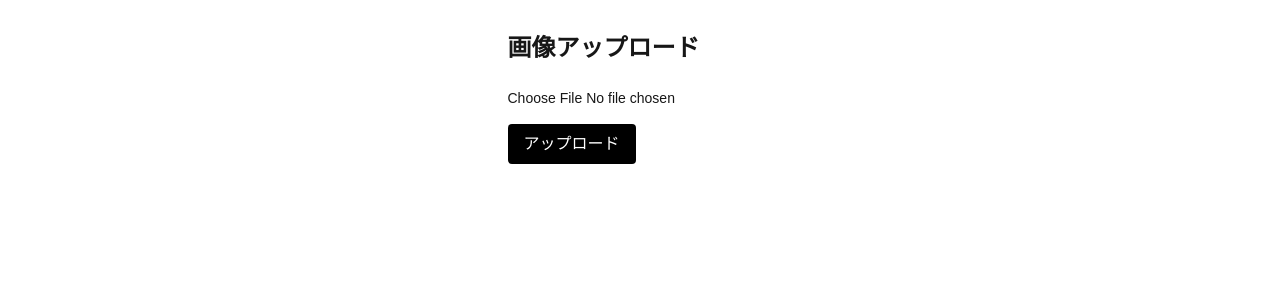
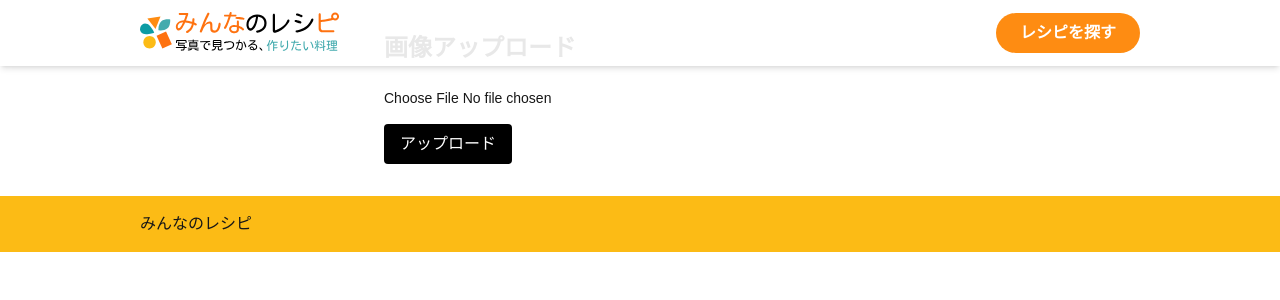
Before and after one commit to study-basic-hackathon/minna-no-recipe, a Next.js app in the folder apps/web/: page /upload in a window 1280 px wide. Shown: the top 300 px of the page. Built offline with nearby package versions, Linux system fonts and the light colour scheme; no server answers.

Commit message:
add: HeaderとFooterをコンポーネント化、layoutに追加

```diff
--- a/apps/web/app/layout.tsx
+++ b/apps/web/app/layout.tsx
@@ -1,6 +1,9 @@
 import type { Metadata } from "next";
 import { Inter, Geist, Geist_Mono } from "next/font/google";
 import "./globals.css";
+
+import Header from "../components/Header";
+import Footer from "../components/Footer";
 
 
 const inter = Inter({
@@ -33,7 +36,11 @@
       lang="jp"
       className={`${inter.variable} ${geistSans.variable} ${geistMono.variable} h-full antialiased`}
     >
-      <body className="flex min-h-full flex-col">{children}</body>
+      <body>
+        <Header />
+        {children}
+        <Footer />
+      </body>
     </html>
   );
 }
--- a/apps/web/app/page.tsx
+++ b/apps/web/app/page.tsx
@@ -121,19 +121,6 @@
 
 export default function Home() {
   return (
-    <>
-      <header className="fixed top-0 left-0 w-full bg-white/90 shadow-md z-50">
-        <div className="flex justify-between items-center max-w-250 py-3 mx-auto">
-          <h1>
-            <a href="#">
-              <Image src="/logo.svg" alt="みんなのレシピ" width={200} height={40} />
-            </a>
-          </h1>
-          <a className="rounded-full bg-[#FE8C12] text-white font-semibold px-6 py-2 hover:opacity-80 transition" href="">
-            レシピを探す
-          </a>
-        </div>
-      </header>
     <main>
       <section className="bg-[url('/bg-search.webp')] bg-cover bg-center bg-no-repeat pt-41 pb-20">
         <div className="flex flex-col items-center justify-center gap-7 w-250 mx-auto">
@@ -285,11 +272,5 @@
         </section>
       </section>
     </main >
-      <footer className="w-full bg-[#FCBB15]">
-        <div className="max-w-250 py-4 mx-auto">
-          <p>みんなのレシピ</p>
-        </div>
-      </footer>
-    </>
   );
 }
--- /dev/null
+++ b/apps/web/components/Footer.tsx
@@ -0,0 +1,11 @@
+const Footer = () => {
+  return (
+    <footer className="w-full bg-[#FCBB15]">
+      <div className="max-w-250 py-4 mx-auto">
+        <p>みんなのレシピ</p>
+      </div>
+    </footer>
+    )
+};
+
+export default Footer
--- /dev/null
+++ b/apps/web/components/Header.tsx
@@ -0,0 +1,21 @@
+import Image from "next/image";
+
+const Header = () => {
+  return (
+    <header className="fixed top-0 left-0 w-full bg-white/90 shadow-md z-50">
+      <div className="flex justify-between items-center max-w-250 py-3 mx-auto">
+        <h1>
+          <a href="#">
+            <Image src="/logo.svg" alt="みんなのレシピ" width={200} height={40} />
+          </a>
+        </h1>
+        <a className="rounded-full bg-[#FE8C12] text-white font-semibold px-6 py-2 hover:opacity-80 transition" href="">
+          レシピを探す
+        </a>
+      </div>
+    </header>
+
+  )
+}
+
+export default Header
```
Lines whose indentation alone changed are shown as unchanged.
